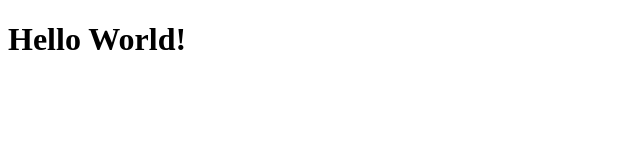
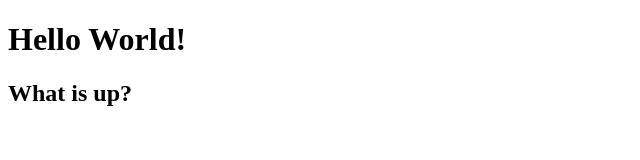
Before and after one commit to csmithmountain/CV_Website, a plain HTML site: page index.html in a window 1280 px wide. Shown: the whole page, without its empty margins (0-640 px from the left). Drawn offline with Linux system fonts and the light colour scheme.

Commit message:
more changes to index.html

```diff
--- a/index.html
+++ b/index.html
@@ -7,6 +7,9 @@
     <title>CV | Christoffer Savela Smedberg</title>
   </head>
   <body>
-    <h1>Hello World!</h1>
+    <header>
+      <h1>Hello World!</h1>
+      <h2>What is up?</h2>
+    </header>
   </body>
 </html>
```
Also changed, not shown: 1 other file.
